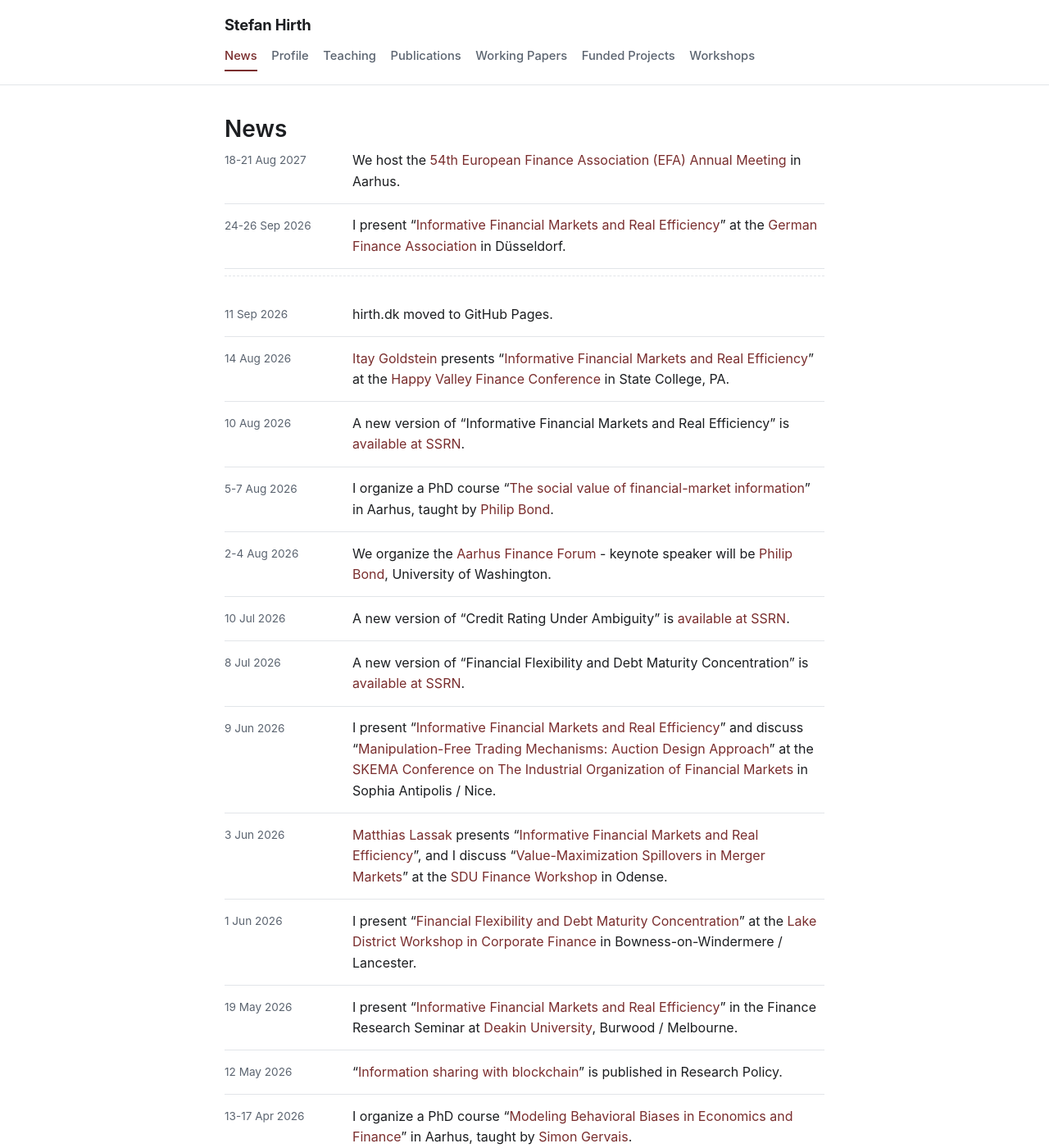
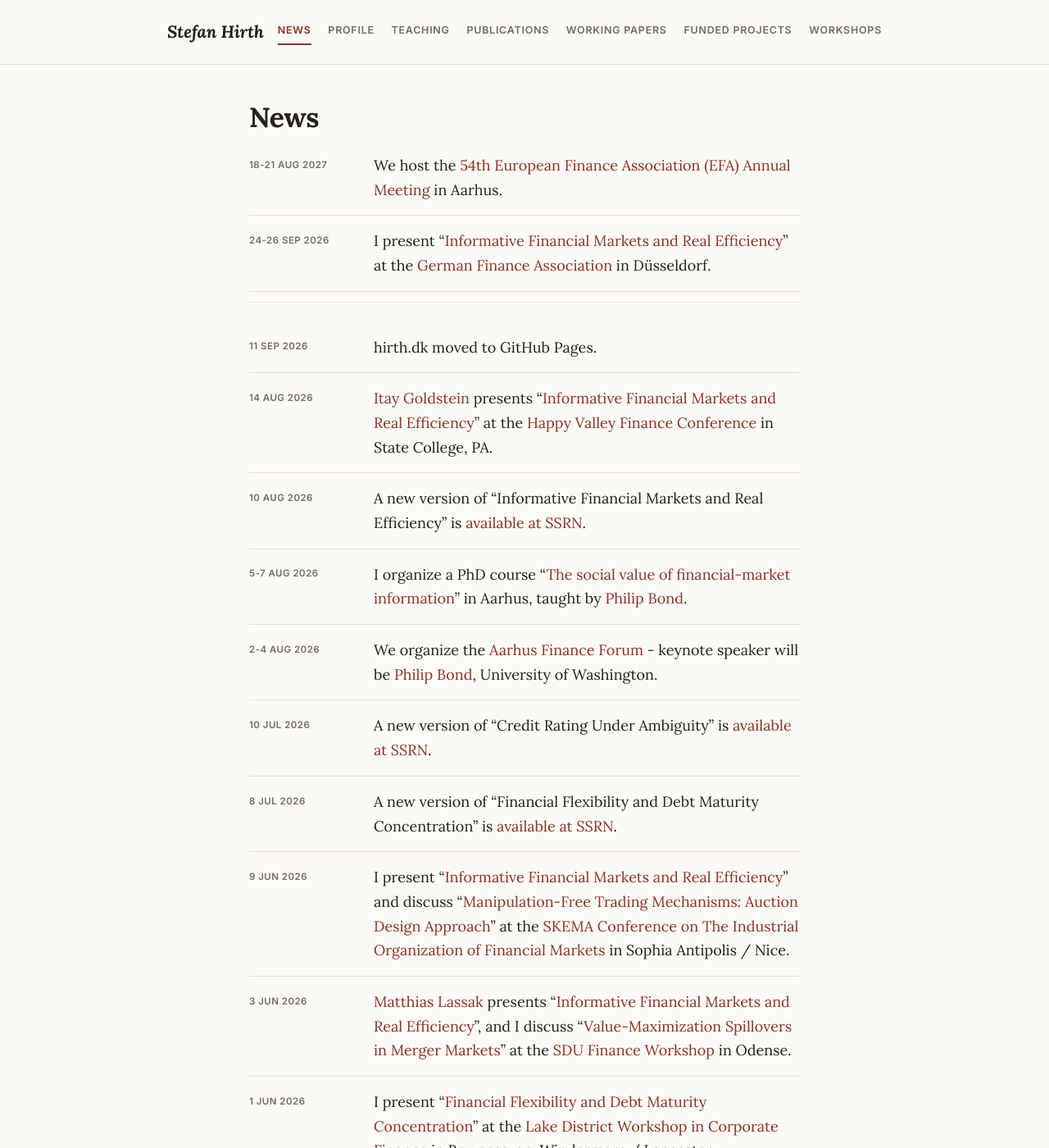
Before and after one commit to esha78/hirth.dk, a Jekyll site: the page built from index.html, in a window 1280 px wide and 1400 px high. Shown: the whole window at 82% size. Built offline with Jekyll 4.4.1, drawn with Linux system fonts in a browser that asks for light colours.

Commit message:
Redesign: editorial serif look
Switch to Lora/Inter pairing, warm off-white/near-black palette,
italic serif headings, uppercase small-caps nav, and a wider header
band so the nav no longer wraps.

Co-Authored-By: Claude Sonnet 5 <noreply@anthropic.com>

```diff
--- a/_includes/head.html
+++ b/_includes/head.html
@@ -4,6 +4,9 @@
   <title>{% if page.title %}{{ page.title }} · {% endif %}{{ site.title }}</title>
   <meta name="description" content="{{ page.description | default: site.description }}">
   <link rel="icon" href="data:,">
+  <link rel="preconnect" href="https://fonts.googleapis.com">
+  <link rel="preconnect" href="https://fonts.gstatic.com" crossorigin>
+  <link rel="stylesheet" href="https://fonts.googleapis.com/css2?family=Lora:ital,wght@0,400..700;1,400..700&family=Inter:wght@400..700&display=swap">
   <link rel="stylesheet" href="{{ '/assets/css/style.css' | relative_url }}">
   <link rel="alternate" type="application/rss+xml" title="{{ site.title }}" href="{{ '/feed.xml' | relative_url }}">
 </head>
--- a/assets/css/style.css
+++ b/assets/css/style.css
@@ -1,29 +1,29 @@
 :root {
-  --bg: #ffffff;
-  --bg-alt: #f5f6f8;
-  --text: #1c1e21;
-  --text-muted: #5b6470;
-  --border: #e2e5e9;
-  --accent: #7a2e2e;
-  --accent-strong: #5c2222;
-  --link: #7a2e2e;
+  --bg: #fbfaf7;
+  --bg-alt: #f3f1ec;
+  --text: #24211d;
+  --text-muted: #746c60;
+  --border: #e5e0d6;
+  --accent: #8a3324;
+  --accent-strong: #6b2519;
+  --link: #8a3324;
   --card-bg: #ffffff;
-  --shadow: 0 1px 2px rgba(0, 0, 0, 0.04), 0 1px 8px rgba(0, 0, 0, 0.04);
-  --max-width: 780px;
+  --serif: "Lora", Georgia, "Times New Roman", serif;
+  --sans: "Inter", -apple-system, BlinkMacSystemFont, "Segoe UI", Helvetica, Arial, sans-serif;
+  --max-width: 720px;
 }
 
 @media (prefers-color-scheme: dark) {
   :root {
-    --bg: #14161a;
-    --bg-alt: #1c1f24;
-    --text: #e7e9ec;
-    --text-muted: #9aa3ad;
-    --border: #2b2f36;
-    --accent: #d99a9a;
-    --accent-strong: #e8b6b6;
-    --link: #d99a9a;
-    --card-bg: #1a1d22;
-    --shadow: 0 1px 2px rgba(0, 0, 0, 0.3), 0 1px 8px rgba(0, 0, 0, 0.3);
+    --bg: #17150f;
+    --bg-alt: #1f1c16;
+    --text: #ece7dc;
+    --text-muted: #a89e8d;
+    --border: #332e24;
+    --accent: #e0a08e;
+    --accent-strong: #eebbaa;
+    --link: #e0a08e;
+    --card-bg: #1c1912;
   }
 }
 
@@ -35,10 +35,11 @@ body {
   margin: 0;
   background: var(--bg);
   color: var(--text);
-  font-family: -apple-system, BlinkMacSystemFont, "Segoe UI", Roboto, Helvetica, Arial, sans-serif;
-  font-size: 16px;
-  line-height: 1.6;
+  font-family: var(--serif);
+  font-size: 18px;
+  line-height: 1.65;
   -webkit-font-smoothing: antialiased;
+  text-rendering: optimizeLegibility;
 }
 
 .wrap {
@@ -50,24 +51,36 @@ body {
 a {
   color: var(--link);
   text-decoration: none;
+  text-underline-offset: 0.15em;
 }
 a:hover { text-decoration: underline; }
 
 h1, h2, h3 {
-  line-height: 1.25;
+  font-family: var(--serif);
+  line-height: 1.2;
   font-weight: 600;
+  letter-spacing: -0.01em;
 }
 
-h1 { font-size: 1.75rem; margin: 0 0 0.5rem; }
+h1 {
+  font-size: 2.1rem;
+  margin: 0 0 1.5rem;
+  font-weight: 700;
+}
+
 h2 {
-  font-size: 1.15rem;
-  margin: 2.5rem 0 1rem;
-  padding-bottom: 0.4rem;
-  border-bottom: 2px solid var(--border);
+  font-size: 1.3rem;
+  font-style: italic;
+  font-weight: 600;
+  margin: 3rem 0 1.25rem;
+  padding-bottom: 0.5rem;
+  border-bottom: 1px solid var(--border);
+  color: var(--accent-strong);
 }
-h3 { font-size: 1.05rem; margin: 0 0 0.25rem; }
 
-p { margin: 0 0 1rem; }
+h3 { font-size: 1.15rem; margin: 0 0 0.3rem; }
+
+p { margin: 0 0 1.1rem; }
 
 /* Header */
 .site-header {
@@ -78,19 +91,23 @@ p { margin: 0 0 1rem; }
   z-index: 10;
 }
 
+.site-header .wrap { max-width: 920px; }
+
 .site-header__inner {
   display: flex;
   align-items: center;
   justify-content: space-between;
-  padding-top: 1rem;
-  padding-bottom: 1rem;
+  padding-top: 1.35rem;
+  padding-bottom: 1.35rem;
   flex-wrap: wrap;
   gap: 0.5rem 1rem;
 }
 
 .site-title {
-  font-size: 1.15rem;
+  font-family: var(--serif);
+  font-size: 1.3rem;
   font-weight: 700;
+  font-style: italic;
   color: var(--text);
   letter-spacing: -0.01em;
 }
@@ -99,14 +116,17 @@ p { margin: 0 0 1rem; }
 .site-nav {
   display: flex;
   flex-wrap: wrap;
-  gap: 0.25rem 1.1rem;
+  gap: 0.3rem 1.3rem;
+  font-family: var(--sans);
 }
 
 .site-nav a {
   color: var(--text-muted);
-  font-size: 0.92rem;
-  font-weight: 500;
-  padding: 0.25rem 0;
+  font-size: 0.78rem;
+  font-weight: 600;
+  text-transform: uppercase;
+  letter-spacing: 0.06em;
+  padding: 0.3rem 0;
   border-bottom: 2px solid transparent;
 }
 .site-nav a:hover { color: var(--text); text-decoration: none; }
@@ -130,15 +150,18 @@ p { margin: 0 0 1rem; }
 
 /* Main */
 main.wrap {
-  padding-top: 2.25rem;
-  padding-bottom: 4rem;
+  padding-top: 2.75rem;
+  padding-bottom: 5rem;
   min-height: 60vh;
 }
 
 .lede {
   color: var(--text-muted);
-  font-size: 1.05rem;
-  margin-bottom: 2rem;
+  font-size: 1.08rem;
+  font-style: italic;
+  margin-bottom: 2.25rem;
+  padding-bottom: 2rem;
+  border-bottom: 1px solid var(--border);
 }
 
 /* News list */
@@ -146,18 +169,22 @@ main.wrap {
 
 .news-item {
   display: grid;
-  grid-template-columns: 8.5rem 1fr;
-  gap: 0.25rem 1.25rem;
-  padding: 0.85rem 0;
+  grid-template-columns: 8rem 1fr;
+  gap: 0.2rem 1.5rem;
+  padding: 1rem 0;
   border-bottom: 1px solid var(--border);
 }
 .news-item:first-child { padding-top: 0; }
 
 .news-date {
+  font-family: var(--sans);
   color: var(--text-muted);
-  font-size: 0.85rem;
+  font-size: 0.72rem;
+  font-weight: 600;
+  text-transform: uppercase;
+  letter-spacing: 0.04em;
   white-space: nowrap;
-  padding-top: 0.15rem;
+  padding-top: 0.3rem;
 }
 
 .news-text { min-width: 0; }
@@ -166,94 +193,117 @@ main.wrap {
 .news-divider {
   border: none;
   border-top: 1px dashed var(--border);
-  margin: 0.5rem 0 1.25rem;
+  margin: 0.75rem 0 1.5rem;
 }
 
 /* Entry cards (publications, working papers, funded projects) */
 .entry {
-  padding: 1.25rem 0;
+  padding: 1.75rem 0;
   border-bottom: 1px solid var(--border);
 }
+.entry:first-child { padding-top: 0; }
 .entry:last-child { border-bottom: none; }
 
-.entry-title { font-size: 1.05rem; font-weight: 600; margin: 0 0 0.3rem; }
+.entry-title { font-size: 1.2rem; font-style: italic; font-weight: 600; margin: 0 0 0.4rem; }
 .entry-meta {
+  font-family: var(--sans);
   color: var(--text-muted);
-  font-size: 0.9rem;
+  font-size: 0.85rem;
   margin: 0 0 0.5rem;
 }
-.entry-links { font-size: 0.9rem; margin: 0 0 0.5rem; }
-.entry-links a { margin-right: 1rem; }
+.entry-links {
+  font-family: var(--sans);
+  font-size: 0.8rem;
+  font-weight: 600;
+  text-transform: uppercase;
+  letter-spacing: 0.03em;
+  margin: 0 0 0.75rem;
+}
+.entry-links a { margin-right: 1.25rem; }
 .entry-abstract {
-  font-size: 0.93rem;
+  font-size: 0.98rem;
   color: var(--text-muted);
   margin: 0;
 }
 .entry-abstract ul {
   margin: 0 0 1rem;
-  padding-left: 1.1rem;
+  padding-left: 1.2rem;
 }
-.entry-abstract li { margin-bottom: 0.3rem; }
+.entry-abstract li { margin-bottom: 0.35rem; }
 .entry-abstract strong { color: var(--text); }
 
 /* Teaching / grouped lists */
 .group-heading {
-  font-size: 1rem;
-  font-weight: 600;
-  margin: 2rem 0 0.5rem;
+  font-family: var(--sans);
+  font-size: 0.95rem;
+  font-style: normal;
+  font-weight: 700;
+  letter-spacing: 0.01em;
+  color: var(--text);
+  margin: 2.5rem 0 0.75rem;
+  border-bottom-color: var(--border);
 }
-.group-heading a { color: var(--text); }
 .group-heading:first-of-type { margin-top: 0; }
 
-.plain-list { margin: 0 0 0.5rem; padding-left: 1.1rem; }
-.plain-list li { margin-bottom: 0.35rem; font-size: 0.95rem; }
+.plain-list { margin: 0 0 0.5rem; padding-left: 1.2rem; }
+.plain-list li { margin-bottom: 0.4rem; font-size: 0.98rem; }
 
 /* Profile */
 .profile-header {
   display: flex;
-  gap: 1.5rem;
+  gap: 1.75rem;
   align-items: flex-start;
   margin-bottom: 1rem;
   flex-wrap: wrap;
 }
 .profile-photo {
-  width: 128px;
-  height: 128px;
-  border-radius: 8px;
+  width: 136px;
+  height: 136px;
+  border-radius: 4px;
   object-fit: cover;
   background: var(--bg-alt);
   flex-shrink: 0;
 }
-.profile-facts p { margin: 0 0 0.3rem; font-size: 0.95rem; }
-.profile-facts .name { font-size: 1.4rem; font-weight: 700; margin-bottom: 0.15rem; }
+.profile-facts p { margin: 0 0 0.35rem; font-size: 0.98rem; }
+.profile-facts .name {
+  font-size: 1.6rem;
+  font-weight: 700;
+  font-style: italic;
+  margin-bottom: 0.2rem;
+}
 
 .timeline { list-style: none; margin: 0; padding: 0; }
 .timeline li {
-  padding: 0.5rem 0;
+  padding: 0.6rem 0;
   border-bottom: 1px solid var(--border);
-  font-size: 0.95rem;
+  font-size: 0.98rem;
 }
 .timeline li:last-child { border-bottom: none; }
 
 /* Footer */
 .site-footer {
   border-top: 1px solid var(--border);
-  padding: 1.5rem 0;
+  padding: 2rem 0;
   color: var(--text-muted);
-  font-size: 0.85rem;
+  font-family: var(--sans);
+  font-size: 0.8rem;
 }
 
 /* Responsive */
 @media (max-width: 640px) {
+  body { font-size: 17px; }
+  h1 { font-size: 1.7rem; }
   .nav-toggle { display: flex; }
   .site-nav {
     display: none;
     width: 100%;
     flex-direction: column;
-    gap: 0.6rem;
-    padding-top: 0.5rem;
+    gap: 0.75rem;
+    padding-top: 0.75rem;
   }
   .site-nav.open { display: flex; }
-  .news-item { grid-template-columns: 1fr; gap: 0.15rem; }
-  .news-date { font-size: 0.8rem; }
+  .news-item { grid-template-columns: 1fr; gap: 0.2rem; }
+  .news-date { font-size: 0.7rem; }
+  .profile-header { gap: 1.25rem; }
+  .profile-photo { width: 108px; height: 108px; }
 }
```
